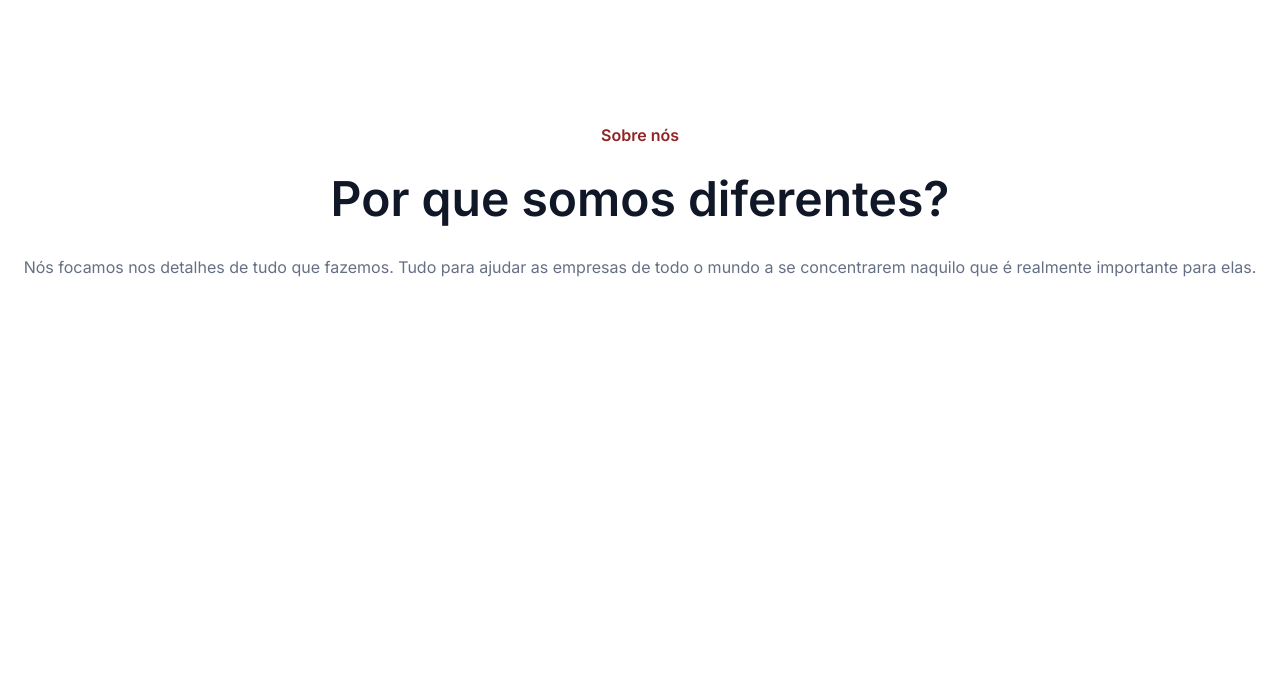
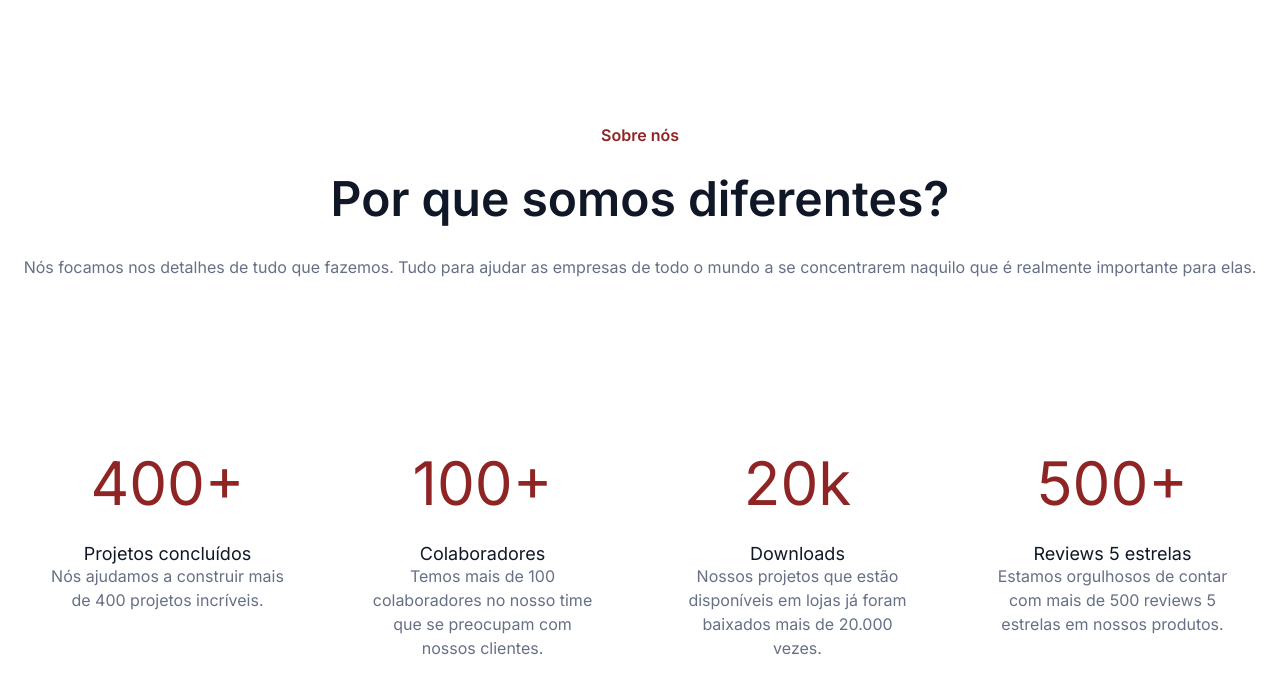
Before and after one commit to leticiacamposs2/7daysofcode-frontend, a plain HTML site: page level-001/html-css-fundamentos/index.html in a window 1280 px wide. Shown: the part 76-770 px from the top of the page. Drawn offline with Linux system fonts and the light colour scheme.

Commit message:
feat(metricas): pagina metricas

```diff
--- a/level-001/html-css-fundamentos/css/style.css
+++ b/level-001/html-css-fundamentos/css/style.css
@@ -147,5 +147,36 @@ nav {
     margin-bottom: 96px;
     line-height: 30px;
   }
+}
 
+.metricas-container {
+  display: flex;
+  justify-content: space-between;
+  gap: 20px;
+  padding: 20px;
+
+  div {
+    flex: 1;
+    padding: 20px;
+    text-align: center;
+    margin: 0 10px;
+  }
+
+  .metricas-valores {
+    color: var(--main-color);
+    font-size: 60px;
+    margin-bottom: 24px;
+    line-height: 72px;
+  }
+
+  .metricas-titulo {
+    color: var(--black-color);
+    font-size: 18px;
+  }
+
+  .metricas-descricao {
+    gap: 16px;
+    line-height: 24px;
+    font-size: 16px;
+  }
 }
--- a/level-001/html-css-fundamentos/index.html
+++ b/level-001/html-css-fundamentos/index.html
@@ -36,7 +36,7 @@
         </header>
     </nav>
 
-    <!-- CABEÇALHO -->
+    <!-- SOBRE NÓS -->
     <section class="cabecalho">
         <h2 class="subheading">Sobre nós</h2>
         <h1 class="heading">Por que somos diferentes?</h1>
@@ -44,6 +44,32 @@
             se concentrarem naquilo que é realmente importante para elas.</p>
     </section>
 
+    <!-- MÉTRICAS -->
+    <section class="metricas-container">
+        <div class="dados">
+            <p class="metricas-valores">400+</p>
+            <p class="metricas-titulo">Projetos concluídos</p>
+            <p class="metricas-descricao">Nós ajudamos a construir mais de 400 projetos incríveis.</p>
+        </div>
+        <div class="dados">
+            <p class="metricas-valores">100+</p>
+            <p class="metricas-titulo">Colaboradores</p>
+            <p class="metricas-descricao">Temos mais de 100 colaboradores no nosso time que se preocupam com nossos
+                clientes.</p>
+        </div>
+        <div class="dados">
+            <p class="metricas-valores">20k</p>
+            <p class="metricas-titulo">Downloads</p>
+            <p class="metricas-descricao">Nossos projetos que estão disponíveis em lojas já foram baixados mais de
+                20.000 vezes.</p>
+        </div>
+        <div class="dados">
+            <p class="metricas-valores">500+</p>
+            <p class="metricas-titulo">Reviews 5 estrelas</p>
+            <p class="metricas-descricao">Estamos orgulhosos de contar com mais de 500 reviews 5 estrelas em nossos
+                produtos.</p>
+        </div>
+    </section>
 </body>
 
 </html>
```
